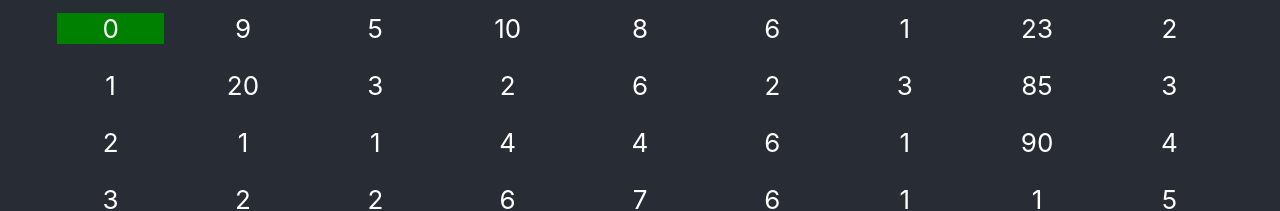
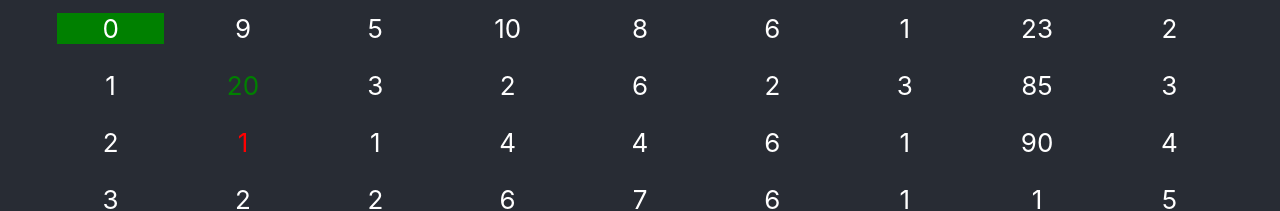
Before and after one commit to Utkarsh-G/fast-dice, a React (Create React App) app in the folder fast-dice/: page / in a window 1280 px wide. Shown: the part 159-370 px from the top of the page. Built offline with nearby package versions, Linux system fonts and the light colour scheme.

Commit message:
highlighting crits

```diff
--- a/fast-dice/src/RollDisplay.js
+++ b/fast-dice/src/RollDisplay.js
@@ -24,7 +24,10 @@ function RollDisplay({d20, d12, d10, d8, d6, d4, d100, bonus, setBonus, multipli
 
         <p> {multiplier}D20+{bonus}</p>
         {d20.map((number, index)=>{
-            return <p>{multipleDiceSum(d20, index, multiplier)+bonus}</p>
+            let pStyle = { color: 'white'};
+            if (number === 20 && multiplier === 1) pStyle = { color: 'green' };
+            if (number === 1 && multiplier === 1) pStyle = { color: 'red' };
+            return <p style={pStyle}>{multipleDiceSum(d20, index, multiplier)+bonus}</p>
         })}
 
         <p> {multiplier}D12+{bonus}</p>
```
